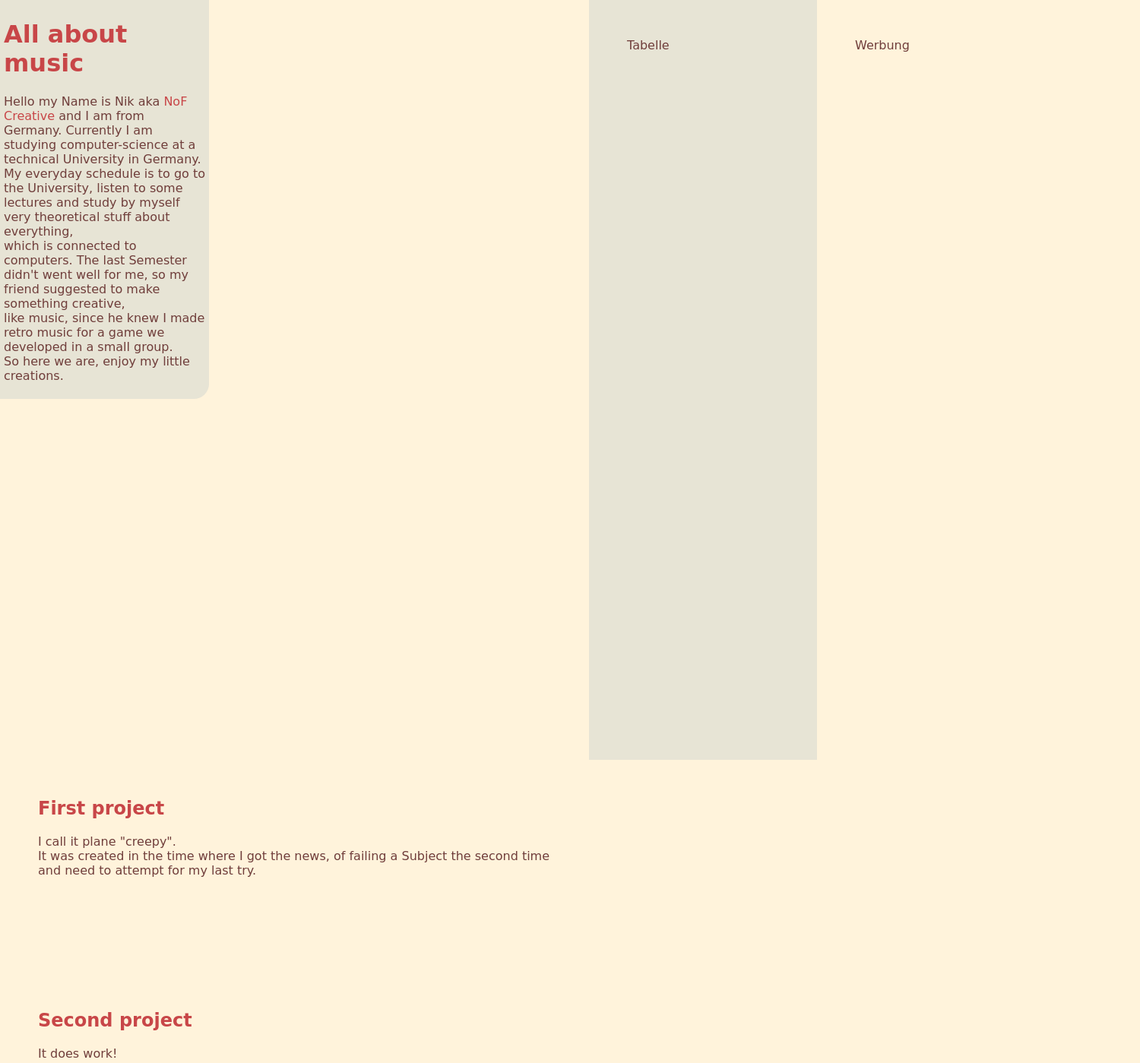
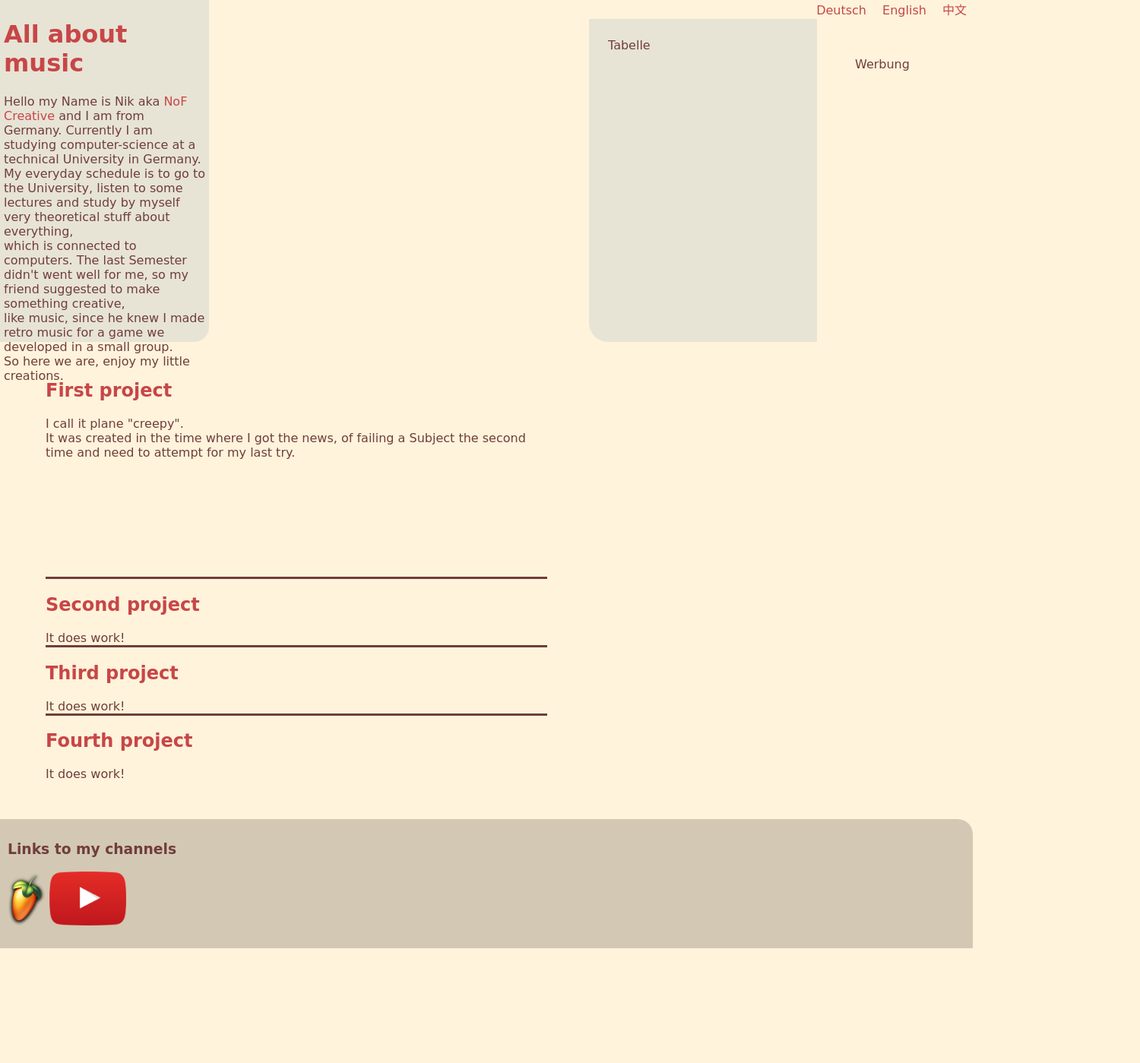
Before and after one commit to GHbrazel/GHbrazel.github.io, a plain HTML site: page index.html in a window 1280 px wide. Shown: the top 1399 px of the page at 76% size, 1500 px wide, since content can reach past the window. After the commit the page ends 1248 px from the top, so only its background shows below. Drawn offline with Linux system fonts and the light colour scheme; a web font is replaced by a local one.

Commit message:
added new divs for navigation

```diff
--- a/css/small.css
+++ b/css/small.css
@@ -14,6 +14,11 @@ aside {
 /*
 Divided
 */
+.mobile_navigation {
+    display: inherit;
+    background: #D3C8B4;
+}
+
 #introduction_header {
     background: #E7E4D5;
     width: 100%;
@@ -22,11 +27,17 @@ Divided
 }
 
 #container {
-    background: pink;
+    background: #FFF3DB;
     width:100%;
 }
 
+.navigation {
+    display: none;
+    height: inherit;
+}
+
 #vid_frame {
+    display: none;
     padding: inherit;
 }
 
--- a/css/style.css
+++ b/css/style.css
@@ -48,7 +48,11 @@ a{
 /*************************************************************************************************************/
 #container {
     background: #FFF3DB;
-    width:1500px;
+}
+
+.mobile_navigation {
+    display: none;
+    height: 25px;
 }
 
 #introduction_header {
@@ -56,17 +60,44 @@ a{
      width: 275px;
      padding: 5px;
      border-bottom-right-radius: 20px;
+     height: 450px;
+}
+
+.navigation {
+    height: 25px;
+}
+
+.navigation ul{
+    margin: 0 auto 0 0;
+    text-align: right;
+}
+
+.navigation li{
+    display: inline;
+    margin: 0 0.5rem 0 0.5rem;
+}
+
+.mobile_navigation ul{
+    margin: 0 auto 0 0;
+    text-align: right;
+}
+
+.mobile_navigation li{
+    display: inline;
+    margin: 0 0.5rem 0 0.5rem;
 }
 
 #vid_frame {
-    padding: 100px 100px 100px 100px/*375px*/;
+    padding: 100px 190px 100px 10px/*375px*/;
+    height: 425px;
 }
 
 #table_right {
     width: 300px;
-    height:1000px;
+    height:425px;
     background: #E7E4D5;
-    padding: 50px;
+    padding: 25px;
+    border-bottom-left-radius: 25px;
 }
 
 #commercial_frame {
@@ -80,6 +111,15 @@ a{
     width: 700px;
 }
 
+#projects{
+    /*background: white;*/
+    margin: 0 30px 0 10px;
+}
+
+#projects div:not(:last-child) {
+    border-bottom-style: solid;
+}
+
 #footer {
     background: #D3C8B4;
     padding: 10px;
--- a/index.html
+++ b/index.html
@@ -15,7 +15,19 @@
 <body>
 
     <div id="container">
-
+        <div class="mobile_navigation">
+            <ul>
+                <li>
+                    <a href="index.html">Deutsch</a>
+                </li>
+                <li>
+                    <a href="index_en.html">English</a>
+                </li>
+                <li>
+                    <a href="index_cn.html">中文</a>
+                </li>
+            </ul>
+        </div><!--.mobile_navigation-->
         <div id="introduction_header" class="left_align">
             <h1>All about music</h1>
                 <p>Hello my Name is Nik aka <a href="https://www.youtube.com/?gl=DE&hl=de" target="_blank"> NoF Creative </a> and I am from Germany. Currently I am studying computer-science at a technical University in Germany.<br>
@@ -24,6 +36,20 @@
                 like music, since he knew I made retro music for a game we developed in a small group.<br>
                 So here we are, enjoy my little creations.</p>
         </div><!--#introduction_header-->
+
+        <div class="navigation">
+            <ul>
+                <li>
+                    <a href="index.html">Deutsch</a>
+                </li>
+                <li>
+                    <a href="index_en.html">English</a>
+                </li>
+                <li>
+                    <a href="index_cn.html">中文</a>
+                </li>
+            </ul>
+        </div><!--.navigation-->
 
         <div id="vid_frame" class="left_align">
             <aside>
@@ -41,16 +67,30 @@
 
         <div class="clear"></div>
 
-        <div id="main">
+        <section id="main">
+            <section id="projects">
+                <div>
                     <h2>First project</h2>
                     I call it plane "creepy". <br>
                     It was created in the time where I got the news, of failing a Subject the second time and need to attempt for my last try.<br>
                     <aside>
                         <iframe src="" frameborder="0" allow="accelerometer; autoplay; encrypted-media; gyroscope; picture-in-picture" allowfullscreen></iframe><!--width="560" height="315"-->
                     </aside>
+                </div>
+                <div>
                     <h2>Second project</h2>
                     It does work!<br>
-        </div><!--#main-->
+                </div>
+                <div>
+                    <h2>Third project</h2>
+                    It does work!<br>
+                </div>
+                <div>
+                    <h2>Fourth project</h2>
+                    It does work!<br>
+                </div>
+            </section><!--#projects-->
+        </section><!--#main-->
 
         <div id="footer">
             <h3>Links to my channels</h3>
```
Lines whose indentation alone changed are shown as unchanged.
